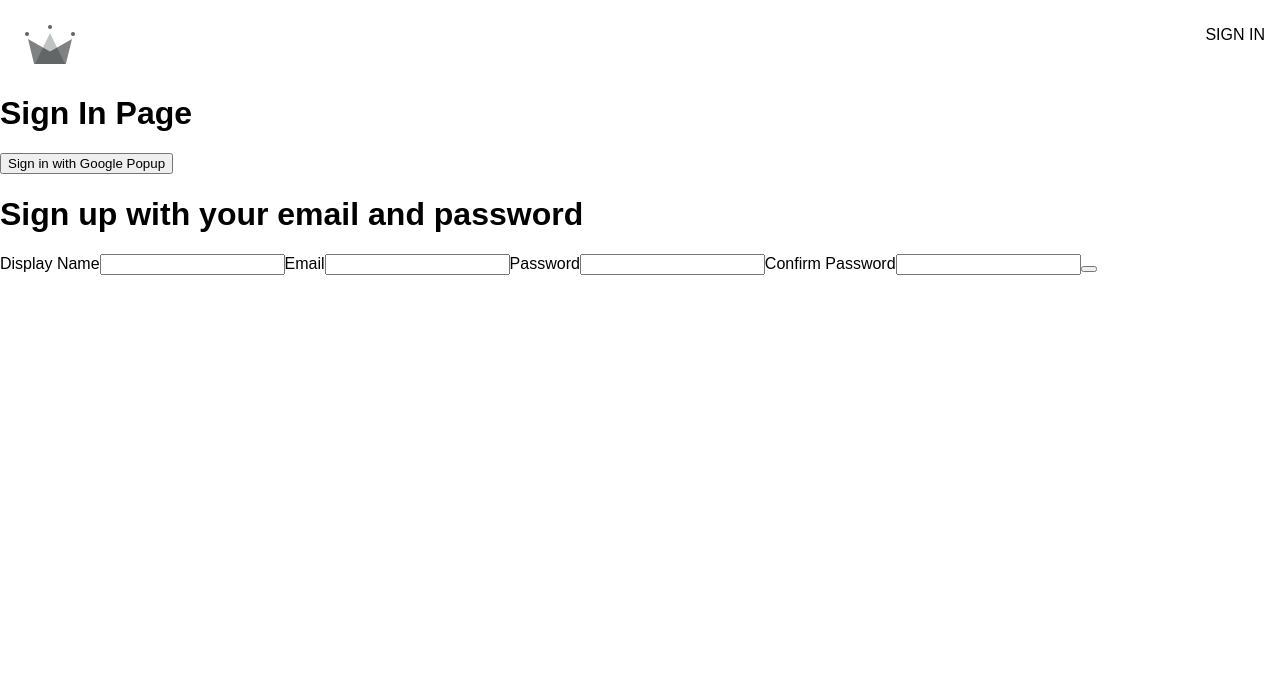
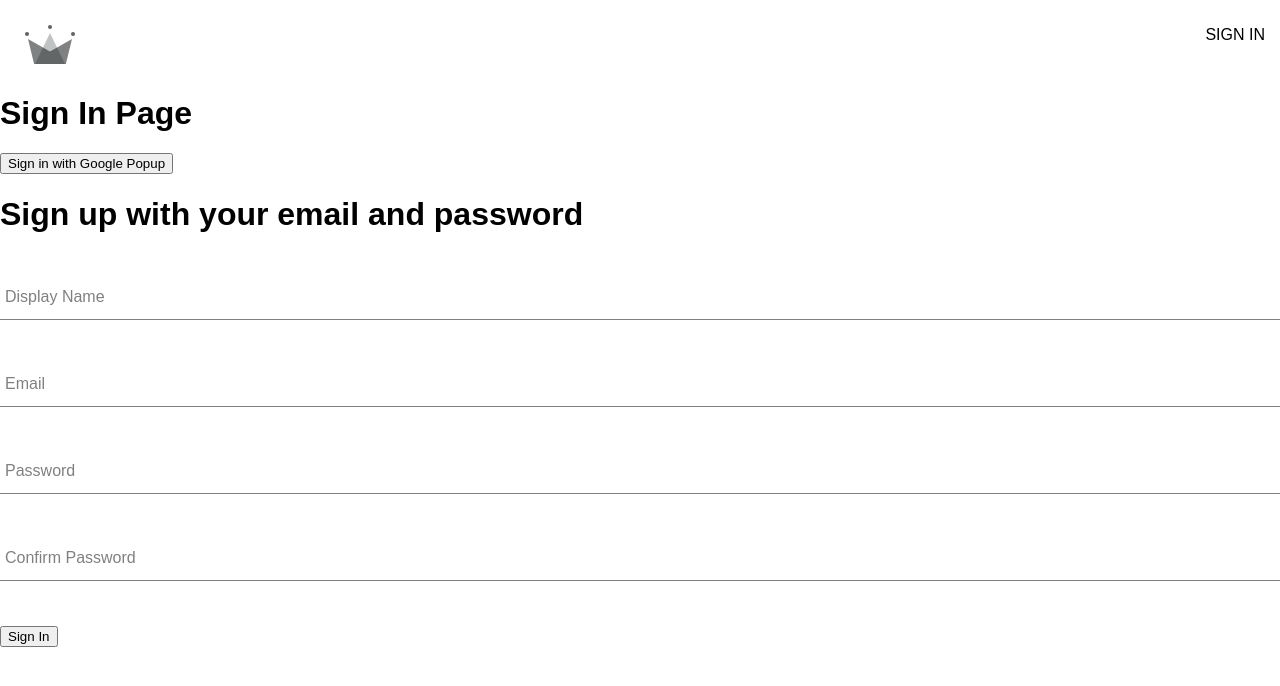
Before and after one commit to mystertaran/clothing-eshop, a React (Create React App) app: page /sign-in in a window 1280 px wide. Shown: the top 686 px of the page. Built offline with nearby package versions, Linux system fonts and the light colour scheme; a web font is replaced by a local one.

Commit message:
styling signing options with scss

```diff
--- /dev/null
+++ b/src/components/form-input/form-input.component.jsx
@@ -0,0 +1,20 @@
+import "./form-input.style.scss";
+
+const FormInput = ({ label, ...otherProps }) => {
+  return (
+    <div className="group">
+      <input className="form-input" {...otherProps} />
+      {label && (
+        <label
+          className={`${
+            otherProps.value.length ? "shrink" : null
+          } form-input-label`}
+        >
+          {label}
+        </label>
+      )}
+    </div>
+  );
+};
+
+export default FormInput;
--- /dev/null
+++ b/src/components/form-input/form-input.style.scss
@@ -0,0 +1,54 @@
+$sub-color: grey;
+$main-color: black;
+
+@mixin shrinkLabel {
+  top: -14px;
+  font-size: 12px;
+  color: $main-color;
+}
+
+.group {
+  position: relative;
+  margin: 45px 0;
+
+  .form-input {
+    background: none;
+    background-color: white;
+    color: $sub-color;
+    font-size: 18px;
+    padding: 10px 10px 10px 5px;
+    display: block;
+    width: 100%;
+    border: none;
+    border-radius: 0;
+    border-bottom: 1px solid $sub-color;
+    margin: 25px 0;
+
+    &:focus {
+      outline: none;
+    }
+
+    &:focus ~ .form-input-label {
+      @include shrinkLabel();
+    }
+  }
+
+  input[type='password'] {
+    letter-spacing: 0.3em;
+  }
+
+  .form-input-label {
+    color: $sub-color;
+    font-size: 16px;
+    font-weight: normal;
+    position: absolute;
+    pointer-events: none;
+    left: 5px;
+    top: 10px;
+    transition: 300ms ease all;
+
+    &.shrink {
+      @include shrinkLabel();
+    }
+  }
+}
--- a/src/components/sign-up-form/sign-up-form.component.jsx
+++ b/src/components/sign-up-form/sign-up-form.component.jsx
@@ -1,5 +1,10 @@
 import { useState } from "react";
-import { createAuthUserWithEmailAndPassword } from "../../utilities/firebase/firebase.utilities";
+import FormInput from "../form-input/form-input.component";
+
+import {
+  createAuthUserWithEmailAndPassword,
+  createUserDocumentFromAuth,
+} from "../../utilities/firebase/firebase.utilities";
 
 const defaultFormFields = {
   displayName: "",
@@ -14,6 +19,10 @@
 
   console.log(formFields);
 
+  const resetFromFields = () => {
+    setFormFields(defaultFormFields);
+  };
+
   const handleSubmit = async (event) => {
     event.preventDefault();
 
@@ -23,13 +32,19 @@
     }
 
     try {
-      const response = await createAuthUserWithEmailAndPassword(
+      const { user } = await createAuthUserWithEmailAndPassword(
         email,
         password
       );
-      console.log(response);
+
+      await createUserDocumentFromAuth(user, { displayName });
+      resetFromFields();
     } catch (error) {
-      console.log("user creation encountered an error", error);
+      if (error.code == "auth/email-already-in-use") {
+        alert("Cannot create user, email already in use");
+      } else {
+        console.log("user creation encountered an error", error);
+      }
     }
   };
 
@@ -41,39 +56,39 @@
     <div>
       <h1>Sign up with your email and password</h1>
       <form onSubmit={handleSubmit}>
-        <label>Display Name</label>
-        <input
+        <FormInput
+          label="Display Name"
           type="text"
           required
           onChange={handleChange}
           name="displayName"
           value={displayName}
         />
-        <label>Email</label>
-        <input
+        <FormInput
+          label="Email"
           type="email"
           required
           onChange={handleChange}
           name="email"
           value={email}
         />
-        <label>Password</label>
-        <input
+        <FormInput
+          label="Password"
           type="password"
           required
           onChange={handleChange}
           name="password"
           value={password}
         />
-        <label>Confirm Password</label>
-        <input
+        <FormInput
+          label="Confirm Password"
           type="password"
           required
           onChange={handleChange}
           name="confirmPassword"
           value={confirmPassword}
         />
-        <button type="submit"></button>
+        <button type="submit">Sign In</button>
       </form>
     </div>
   );
--- a/src/utilities/firebase/firebase.utilities.js
+++ b/src/utilities/firebase/firebase.utilities.js
@@ -39,7 +39,12 @@
 
 export const db = getFirestore();
 
-export const createUserDocumentFromAuth = async (userAuth) => {
+export const createUserDocumentFromAuth = async (
+  userAuth,
+  additionalInformation = {}
+) => {
+  if (!userAuth) return;
+
   const userDocRef = doc(db, "users", userAuth.uid);
 
   const userSnapshot = await getDoc(userDocRef);
@@ -53,6 +58,7 @@
         displayName,
         email,
         createdAt,
+        ...additionalInformation,
       });
     } catch (error) {
       console.log("error creating the user", error.message);
```
